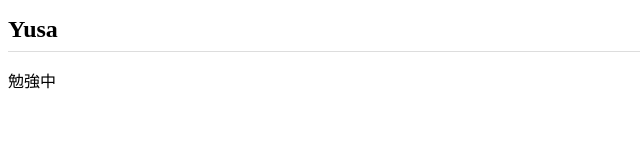
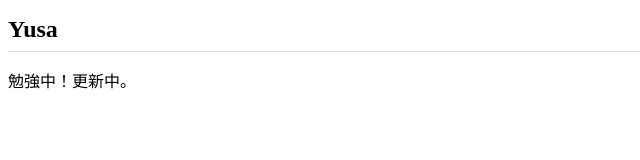
Before and after one commit to yusanyaa/yusanyaa.github.io, a plain HTML site: page index.html in a window 1280 px wide. Shown: the full height of the page, 0-640 px from the left. Drawn offline with Linux system fonts and the light colour scheme.

Commit message:
Add files via upload

```diff
--- a/index.html
+++ b/index.html
@@ -9,6 +9,6 @@
 </head>
 <body>
   <h1>Yusa</h1>
-  <p>勉強中</p>
+  <p>勉強中！更新中。</p>
 </body>
 </html>
```
